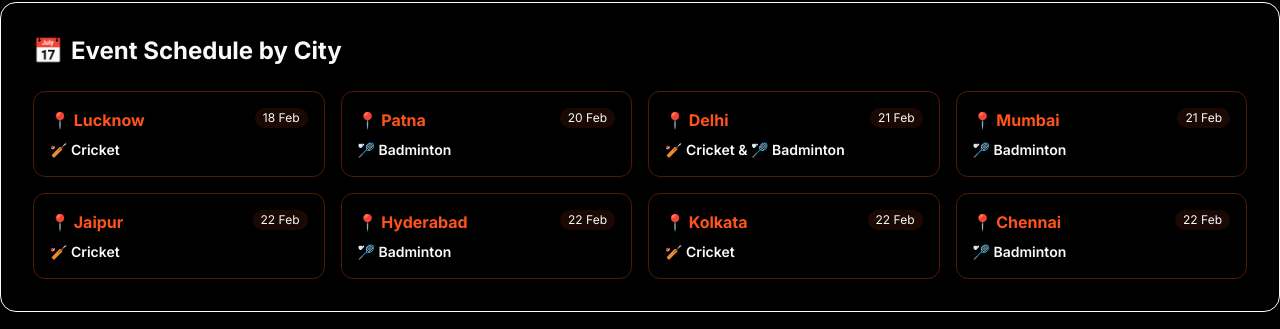
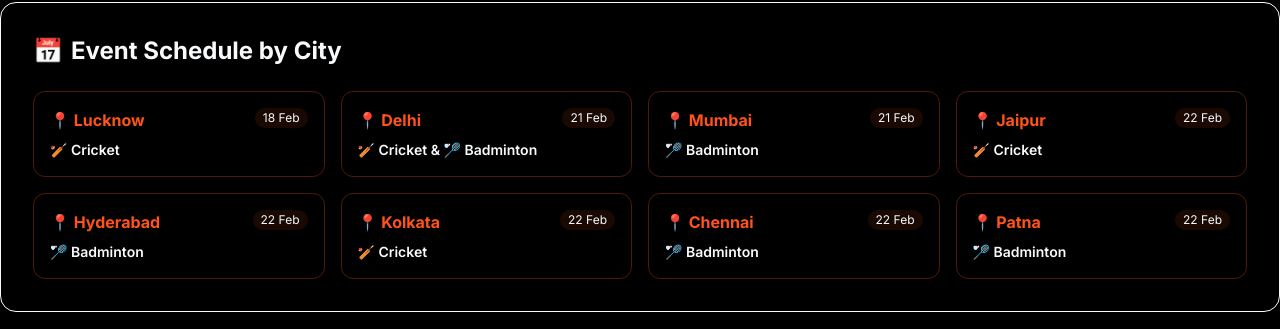
Before and after one commit to thesportify/thesportify_website, a Next.js app: page / in a window 1280 px wide. Both pictures are taken after a click on the button "More Details". Shown: the part 1666-1995 px from the top of the page. Built offline with nearby package versions, Linux system fonts and the light colour scheme; no server answers; the database is empty.

Commit message:
Update RKM dates and city order - Patna date changed to 22 Feb

```diff
--- a/app/rkm-registration/page.jsx
+++ b/app/rkm-registration/page.jsx
@@ -298,13 +298,13 @@ export default function RKMRegistration() {
 
   const cities = [
     { name: 'Lucknow', date: '18 Feb', sports: ['Cricket'] },
-    { name: 'Patna', date: '20 Feb', sports: ['Badminton'] },
     { name: 'Delhi', date: '21 Feb', sports: ['Cricket', 'Badminton'] },
     { name: 'Mumbai', date: '21 Feb', sports: ['Badminton'] },
     { name: 'Jaipur', date: '22 Feb', sports: ['Cricket'] },
     { name: 'Hyderabad', date: '22 Feb', sports: ['Badminton'] },
     { name: 'Kolkata', date: '22 Feb', sports: ['Cricket'] },
-    { name: 'Chennai', date: '22 Feb', sports: ['Badminton'] }
+    { name: 'Chennai', date: '22 Feb', sports: ['Badminton'] },
+    { name: 'Patna', date: '22 Feb', sports: ['Badminton'] }
   ];
 
   const getAvailableSports = () => {
--- a/components/RashtriyaKhelMahotsav.jsx
+++ b/components/RashtriyaKhelMahotsav.jsx
@@ -197,15 +197,6 @@ export default function RashtriyaKhelMahotsav() {
                         <p className="text-foreground text-xs md:text-sm font-semibold">🏏 Cricket</p>
                       </div>
 
-                      {/* Patna */}
-                      <div className="bg-card/40 border border-[hsl(var(--flame))]/30 rounded-xl p-3 md:p-4 hover:border-[hsl(var(--flame))]/60 transition-all">
-                        <div className="flex items-start justify-between mb-1.5 md:mb-2">
-                          <h4 className="text-sm md:text-base font-bold text-[hsl(var(--flame))]">📍 Patna</h4>
-                          <span className="text-[10px] md:text-xs text-muted-foreground bg-[hsl(var(--flame))]/10 px-1.5 md:px-2 py-0.5 rounded-full">20 Feb</span>
-                        </div>
-                        <p className="text-foreground text-xs md:text-sm font-semibold">🏸 Badminton</p>
-                      </div>
-
                       {/* Delhi */}
                       <div className="bg-card/40 border border-[hsl(var(--flame))]/30 rounded-xl p-3 md:p-4 hover:border-[hsl(var(--flame))]/60 transition-all">
                         <div className="flex items-start justify-between mb-1.5 md:mb-2">
@@ -255,6 +246,15 @@ export default function RashtriyaKhelMahotsav() {
                       <div className="bg-card/40 border border-[hsl(var(--flame))]/30 rounded-xl p-3 md:p-4 hover:border-[hsl(var(--flame))]/60 transition-all">
                         <div className="flex items-start justify-between mb-1.5 md:mb-2">
                           <h4 className="text-sm md:text-base font-bold text-[hsl(var(--flame))]">📍 Chennai</h4>
+                          <span className="text-[10px] md:text-xs text-muted-foreground bg-[hsl(var(--flame))]/10 px-1.5 md:px-2 py-0.5 rounded-full">22 Feb</span>
+                        </div>
+                        <p className="text-foreground text-xs md:text-sm font-semibold">🏸 Badminton</p>
+                      </div>
+
+                      {/* Patna */}
+                      <div className="bg-card/40 border border-[hsl(var(--flame))]/30 rounded-xl p-3 md:p-4 hover:border-[hsl(var(--flame))]/60 transition-all">
+                        <div className="flex items-start justify-between mb-1.5 md:mb-2">
+                          <h4 className="text-sm md:text-base font-bold text-[hsl(var(--flame))]">📍 Patna</h4>
                           <span className="text-[10px] md:text-xs text-muted-foreground bg-[hsl(var(--flame))]/10 px-1.5 md:px-2 py-0.5 rounded-full">22 Feb</span>
                         </div>
                         <p className="text-foreground text-xs md:text-sm font-semibold">🏸 Badminton</p>
```
